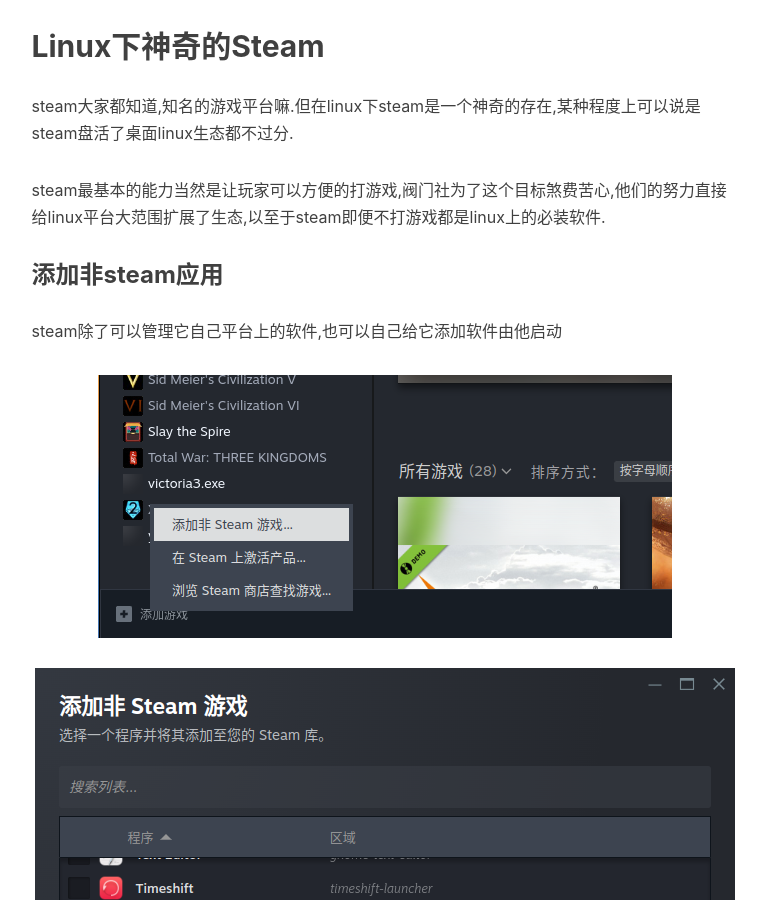
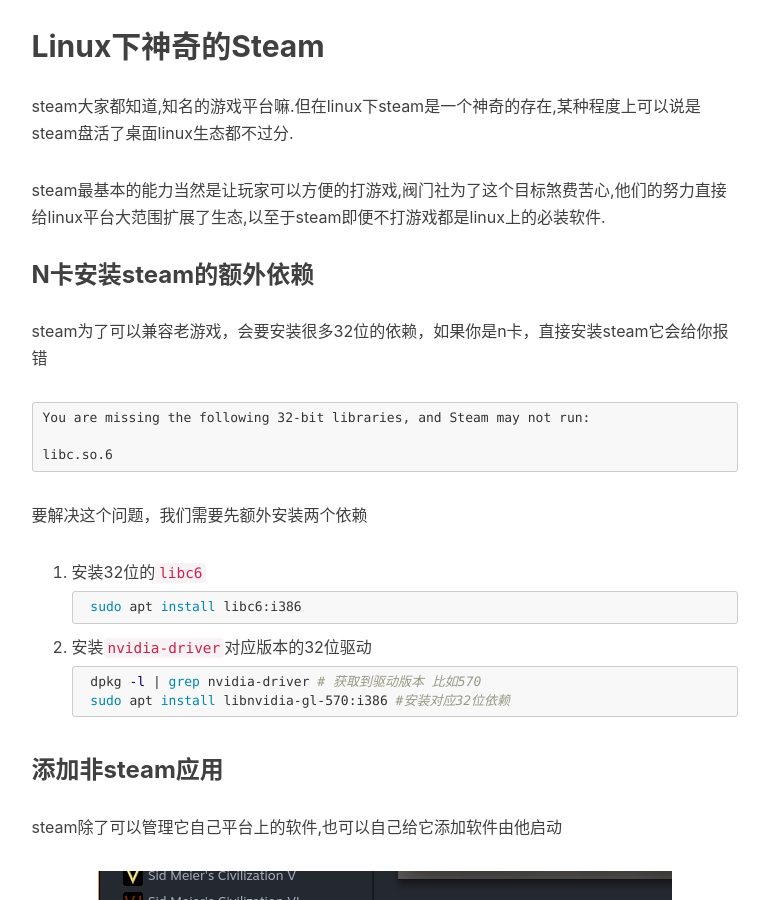
Before and after one commit to hsz1273327/hsz1273327.github.io, a Jekyll site: the page built from _posts/2024-12-04-属于macos用户的Ubuntu配置指南.md, in a window 1280 px wide and 900 px high, scrolled down 34671 px. Shown: the whole window, without its empty margins (136-905 px from the left). Built offline with Jekyll 4.4.1, drawn with Linux system fonts in a browser that asks for light colours; nearby versions of some CDN libraries; comment, search, counter and statistics services are not loaded.

Commit message:
Update 2024-12-04-属于macos用户的Ubuntu配置指南.md

````diff
--- a/_posts/2024-12-04-属于macos用户的Ubuntu配置指南.md
+++ b/_posts/2024-12-04-属于macos用户的Ubuntu配置指南.md
@@ -1194,6 +1194,31 @@
 steam大家都知道,知名的游戏平台嘛.但在linux下steam是一个神奇的存在,某种程度上可以说是steam盘活了桌面linux生态都不过分.
 
 steam最基本的能力当然是让玩家可以方便的打游戏,阀门社为了这个目标煞费苦心,他们的努力直接给linux平台大范围扩展了生态,以至于steam即便不打游戏都是linux上的必装软件.
+
+### N卡安装steam的额外依赖
+
+steam为了可以兼容老游戏，会要安装很多32位的依赖，如果你是n卡，直接安装steam它会给你报错
+
+```txt
+You are missing the following 32-bit libraries, and Steam may not run:
+
+libc.so.6
+```
+
+要解决这个问题，我们需要先额外安装两个依赖
+
+1. 安装32位的`libc6`
+
+    ```bash
+    sudo apt install libc6:i386
+    ```
+
+2. 安装`nvidia-driver`对应版本的32位驱动
+
+    ```bash
+    dpkg -l | grep nvidia-driver # 获取到驱动版本 比如570
+    sudo apt install libnvidia-gl-570:i386 #安装对应32位依赖
+    ```
 
 ### 添加非steam应用
 
````
